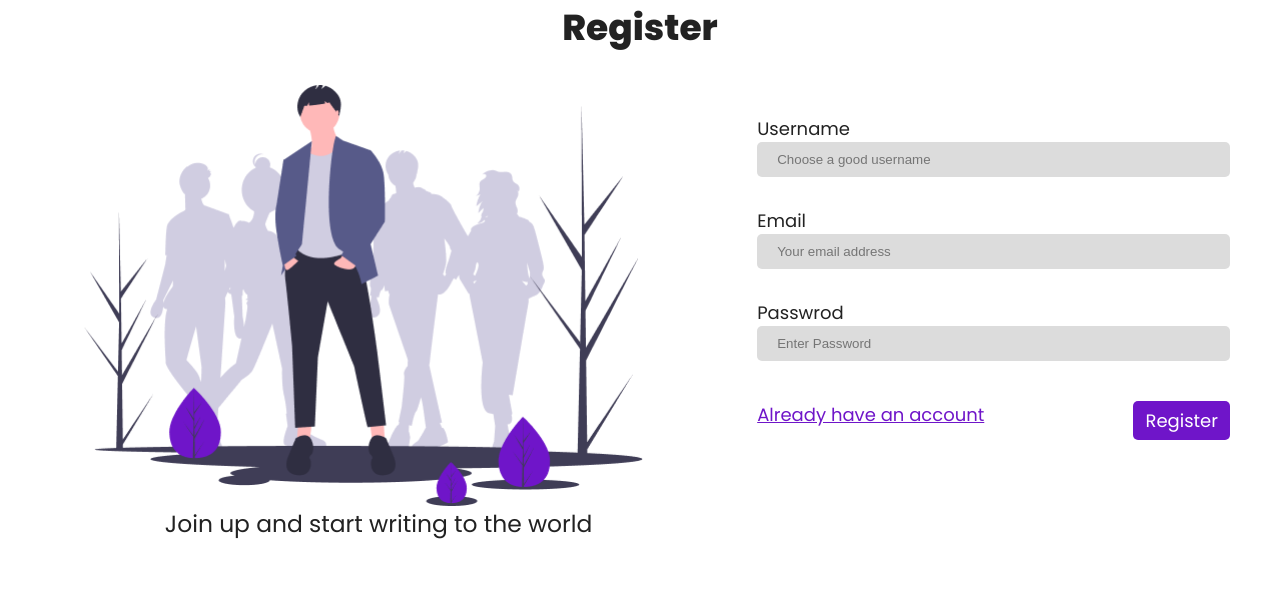
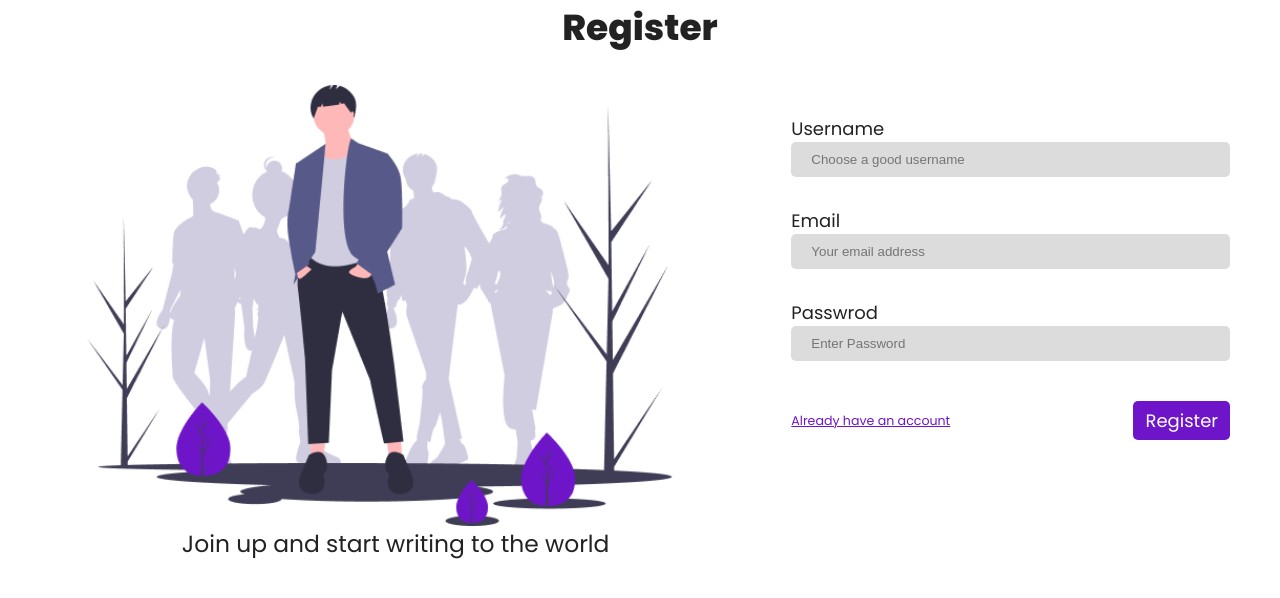
Before and after one commit to sivanandini029/artifact, a PHP site: page /register.html in a window 1280 px wide. Shown: the part 80-678 px from the top of the page. Run offline with PHP 8.4, Linux system fonts and the light colour scheme.

Commit message:
artifact

```diff
--- a/style/login.css
+++ b/style/login.css
@@ -21,4 +21,5 @@
     display: flex;
     justify-content: space-between;
     padding-top: 20px;
+    font-size: 0.7rem;
 }
--- a/style/register.css
+++ b/style/register.css
@@ -67,6 +67,9 @@ body {
 .main-container .form .register-container .primary-link {
     display: flex;
     justify-content: right;
+    font-size: 0.7rem;
+    display: flex;
+    align-items: center;
 }
 /* medium screens */
 @media (max-width: 1100px) {
```
